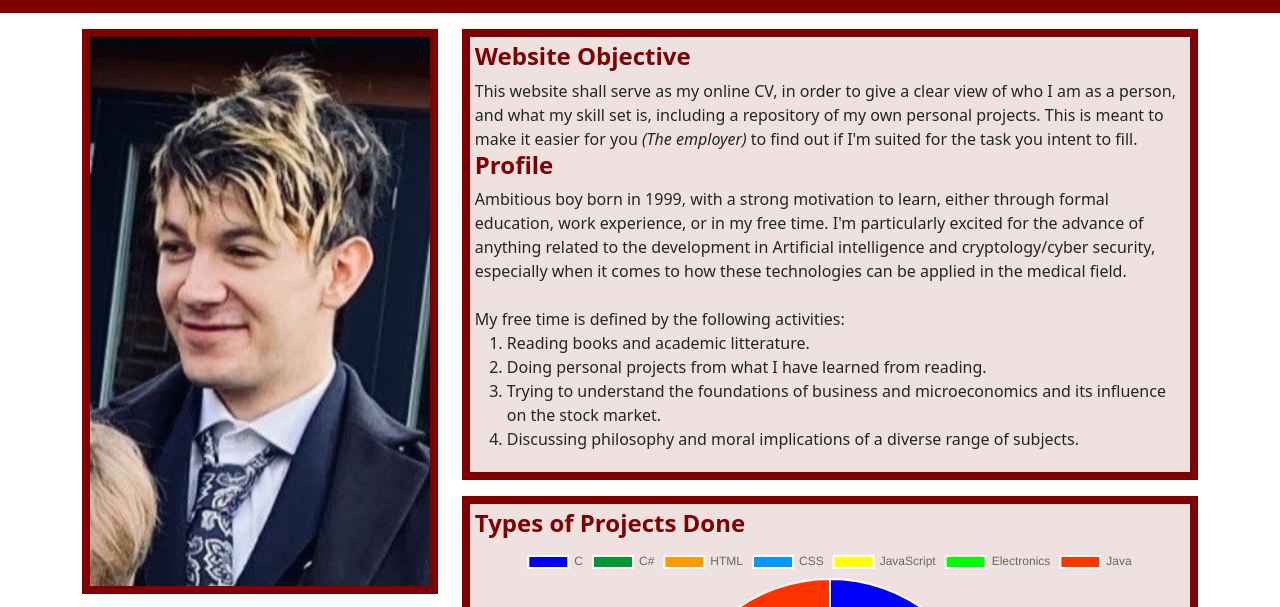
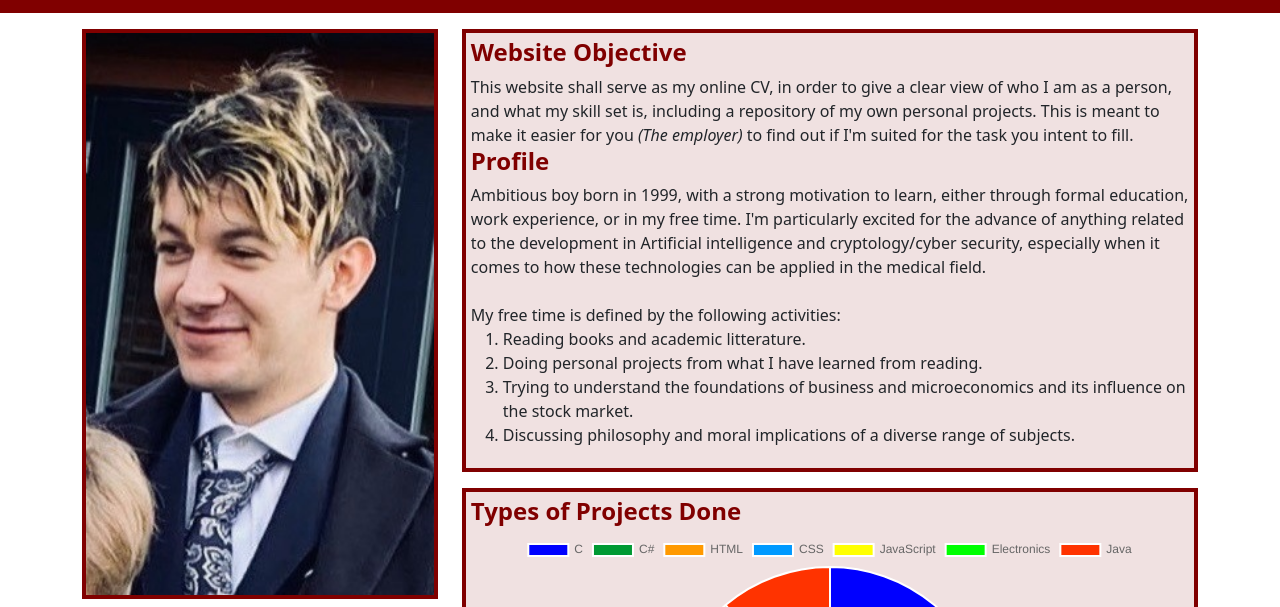
Before and after one commit to Hans-EH/Website, a plain HTML site: page index.html in a window 1280 px wide. Shown: the part 133-740 px from the top of the page. Drawn offline with nearby package versions, Linux system fonts and the light colour scheme.

Commit message:
border width changed

```diff
--- a/index.html
+++ b/index.html
@@ -30,7 +30,7 @@
       <div class="col-12 col-md-10">
         <nav class="navbar-fixed-top navbar navbar-expand-lg navbar-light bg-light">
           <div class="container">
-            <a class="navbar-brand" href="index.html">
+            <a class="navbar-brand" href="hansheje.com">
               <h1><b>Hans Heje</b></h1>
               <h5><i>Stud. Software Engineer</i></h5>
             </a>
--- a/styles/styles.css
+++ b/styles/styles.css
@@ -1,12 +1,12 @@
 .boxed {
-  border: 0.5em solid maroon;
+  border: 0.3em solid maroon;
     margin-top: 1em;
     padding: 0.3em;
     background-color: rgba(128, 0, 0, 0.116);
   }
 
 img{
-  border: 0.5em solid maroon;
+  border: 0.3em solid maroon;
   padding: 0px;
   margin-top: 1em;
   width: 100%;
```
